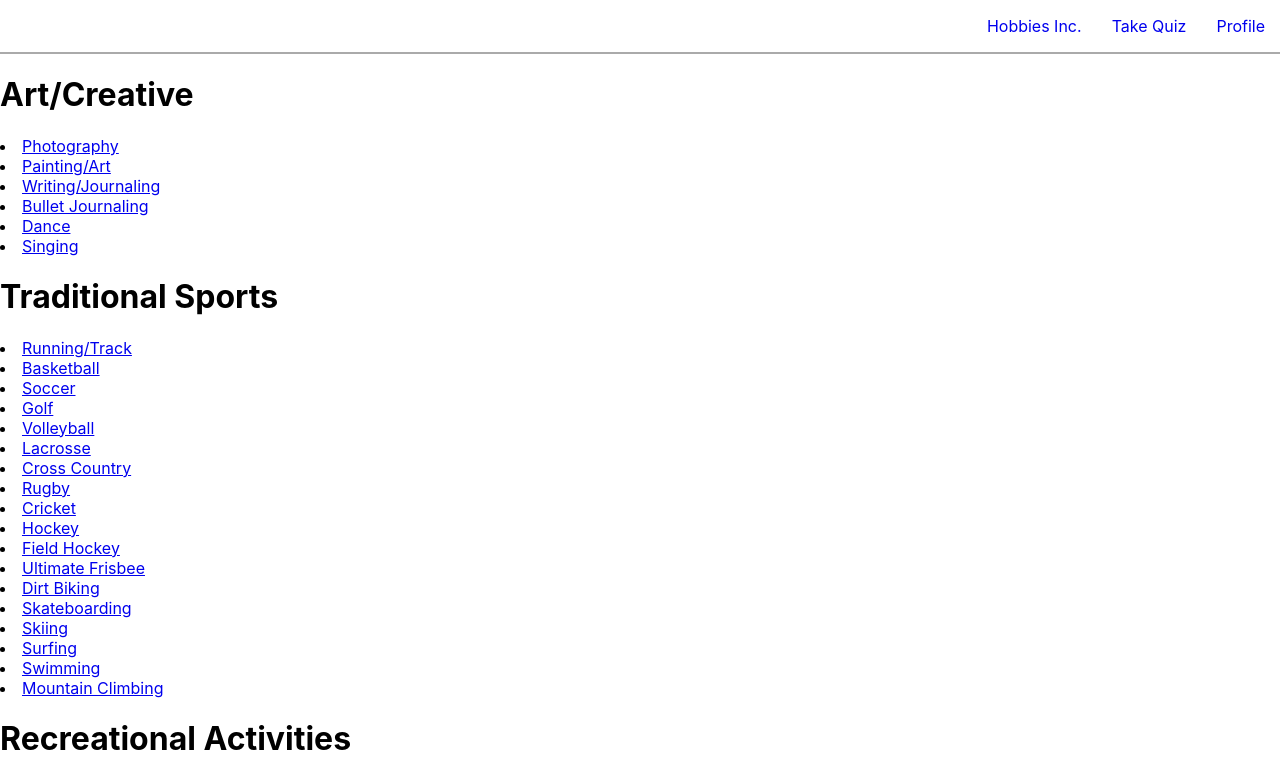
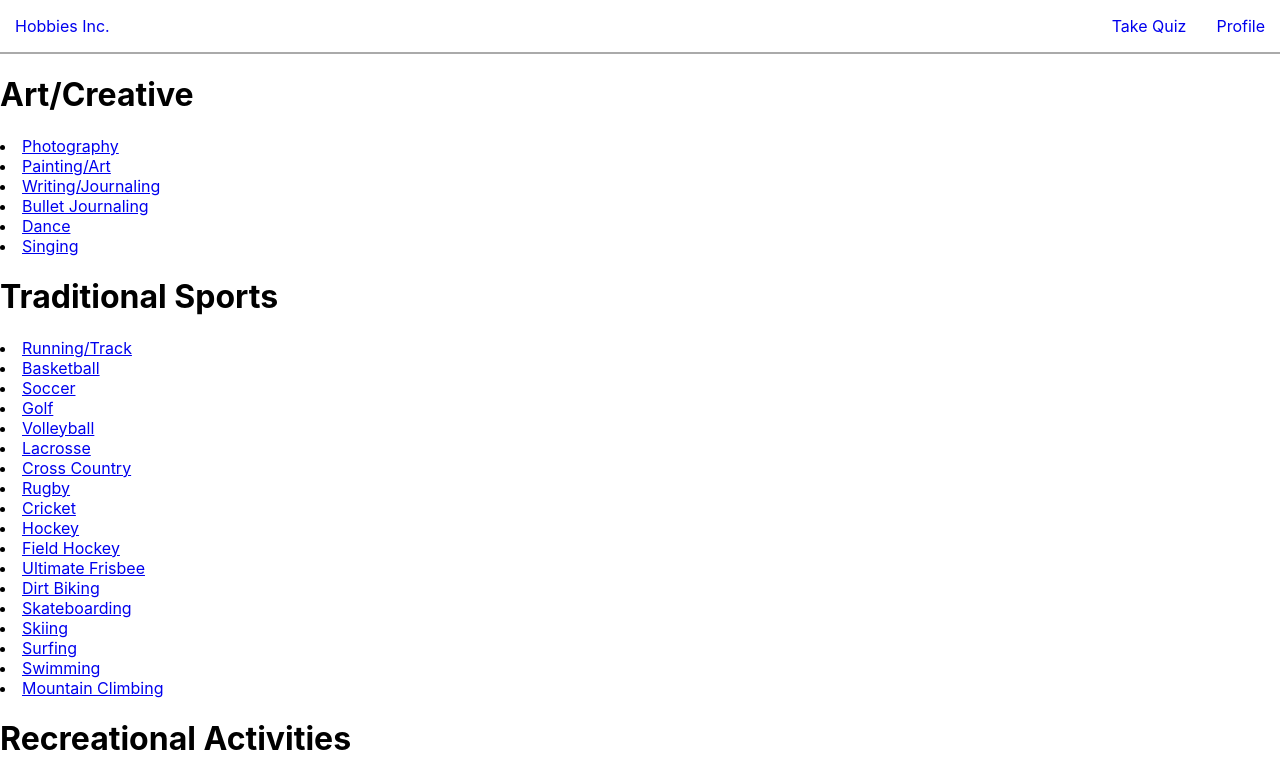
Before and after one commit to acmucsd-projects/wi21-dolphin, a React (Create React App) app in the folder client/: page / in a window 1280 px wide. Shown: the top 781 px of the page. Built offline with nearby package versions, Linux system fonts and the light colour scheme.

Commit message:
styled the navbar

```diff
--- a/client/src/components/Navbar/index.jsx
+++ b/client/src/components/Navbar/index.jsx
@@ -5,15 +5,19 @@ function Navbar() {
 
   return (
     <nav className="navbar">
+      <div className="navbar-left">
         <p className="navbar-component">
             <Link className="link" to="/">Hobbies Inc.</Link>
         </p>
+      </div>
+      <div className="navbar-right">
         <p className="navbar-component">
             <Link className="link" to="/take-quiz">Take Quiz</Link>
         </p>
         <p className="navbar-component">
             <Link className="link" to="/profile">Profile</Link>
         </p>
+      </div>
     </nav>
   )
 }
--- a/client/src/components/Navbar/style.css
+++ b/client/src/components/Navbar/style.css
@@ -1,8 +1,20 @@
 .navbar {
     display: flex;
-    justify-content: flex-end;
+    justify-content: space-between;
     flex-wrap: wrap;
     border-bottom: 2px solid #AAAAAA;
+}
+
+.navbar-left {
+    display: flex;
+    justify-content: space-evenly;
+    align-self: left;
+}
+
+.navbar-right {
+    display: flex;
+    justify-content: space-evenly;
+    align-self: right;
 }
 
 .navbar-component {
```
Also changed, not shown: 1 other file (tests, documents, lock files or other folders).
